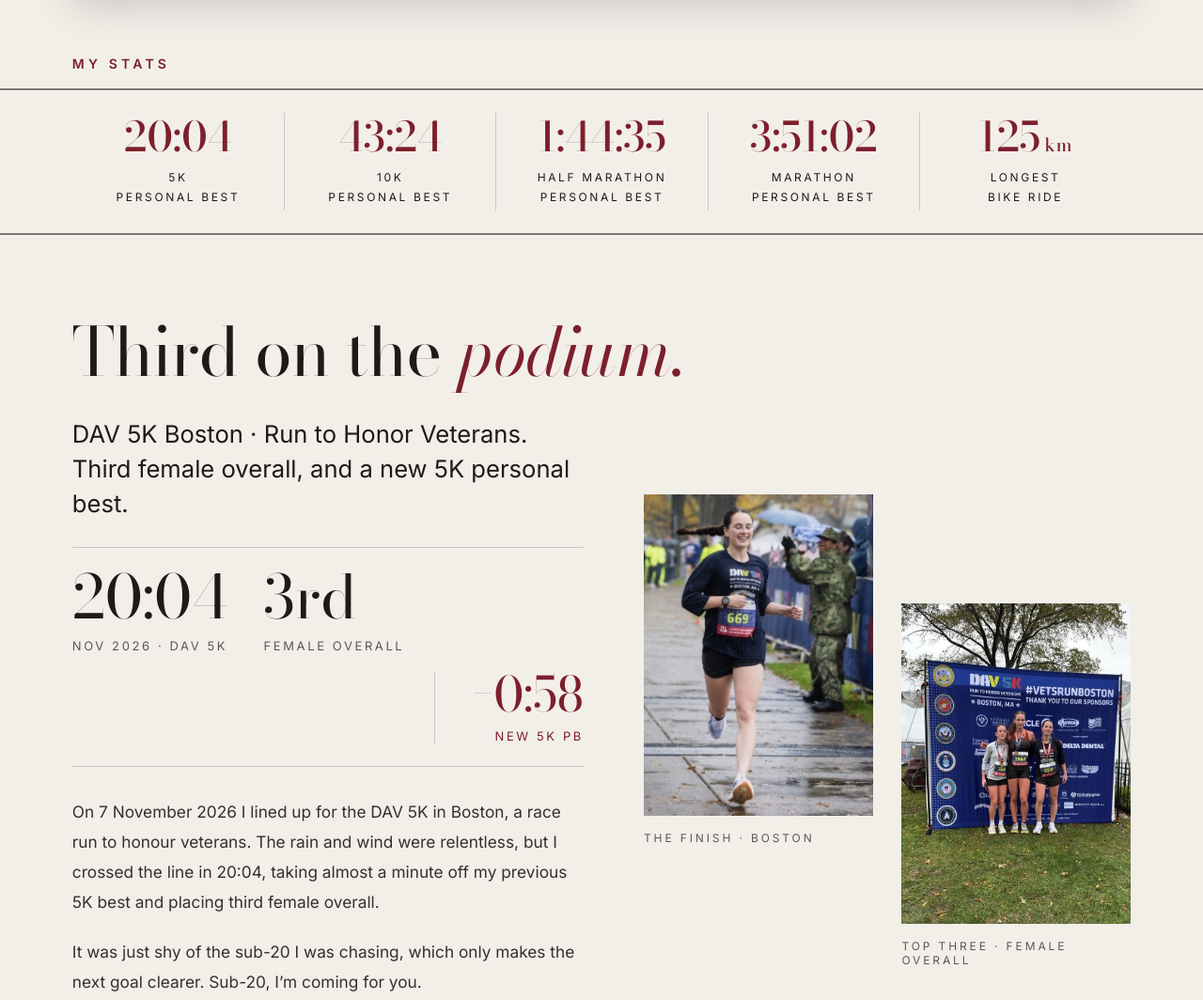
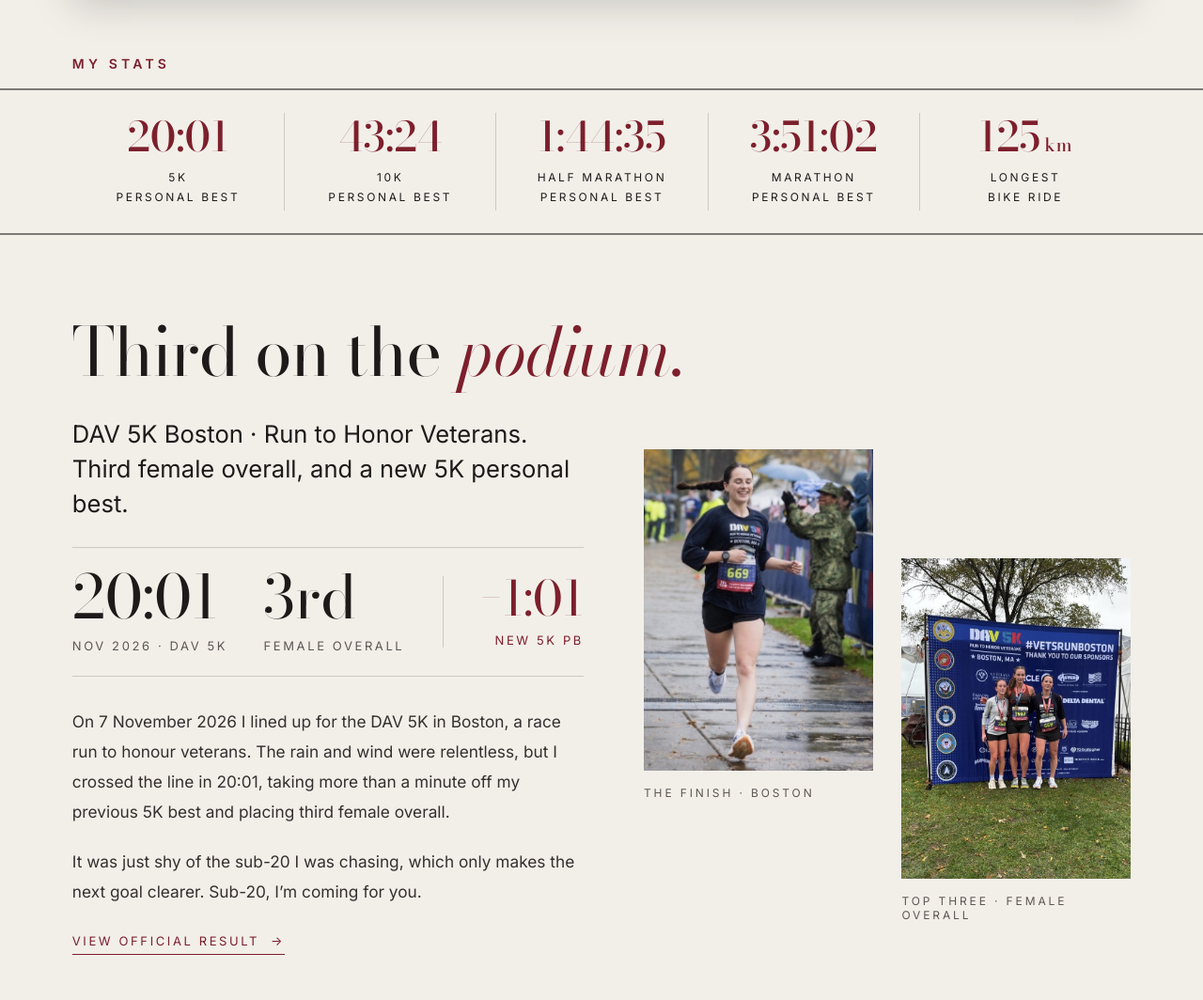
Before and after one commit to sukiraharris/Personal-Website, a website: page pages/endurance.html in a window 1280 px wide. Shown: the part 1240-2304 px from the top of the page at 94% size. Drawn offline with nearby package versions, Linux system fonts and the light colour scheme.

Commit message:
Update DAV 5K time to 20:01
Co-Authored-By: Claude Opus 5.5 <noreply@anthropic.com>

```diff
--- a/pages/endurance.html
+++ b/pages/endurance.html
@@ -58,7 +58,7 @@
             <section class="ed-stats-sec" aria-labelledby="ed-stats-h">
                 <h2 class="ed-stats-h" id="ed-stats-h">My stats</h2>
                 <ul class="ed-pbs">
-                    <li><strong>20:04</strong><span>5K<br>personal best</span></li>
+                    <li><strong>20:01</strong><span>5K<br>personal best</span></li>
                     <li><strong>43:24</strong><span>10K<br>personal best</span></li>
                     <li><strong>1:44:35</strong><span>Half marathon<br>personal best</span></li>
                     <li><strong>3:51:02</strong><span>Marathon<br>personal best</span></li>
@@ -73,11 +73,11 @@
                     <div class="ed-copy">
                         <p class="ed-lede">DAV 5K Boston &middot; Run to Honor Veterans. Third female overall, and a new 5K personal best.</p>
                         <div class="ed-compare">
-                            <div><strong>20:04</strong><span>Nov 2026 &middot; DAV 5K</span></div>
+                            <div><strong>20:01</strong><span>Nov 2026 &middot; DAV 5K</span></div>
                             <div><strong>3rd</strong><span>Female overall</span></div>
-                            <div class="ed-drop"><strong>&minus;0:58</strong><span>New 5K PB</span></div>
+                            <div class="ed-drop"><strong>&minus;1:01</strong><span>New 5K PB</span></div>
                         </div>
-                        <p>On 7 November 2026 I lined up for the DAV 5K in Boston, a race run to honour veterans. The rain and wind were relentless, but I crossed the line in 20:04, taking almost a minute off my previous 5K best and placing third female overall.</p>
+                        <p>On 7 November 2026 I lined up for the DAV 5K in Boston, a race run to honour veterans. The rain and wind were relentless, but I crossed the line in 20:01, taking more than a minute off my previous 5K best and placing third female overall.</p>
                         <p>It was just shy of the sub-20 I was chasing, which only makes the next goal clearer. Sub-20, I’m coming for you.</p>
                         <a class="ed-link" href="https://runsignup.com/Race/Results/85815/IndividualResult/RRdHY?resultSetId=754237#U92528680" target="_blank" rel="noopener">View official result <span>&rarr;</span></a>
                     </div>
```
